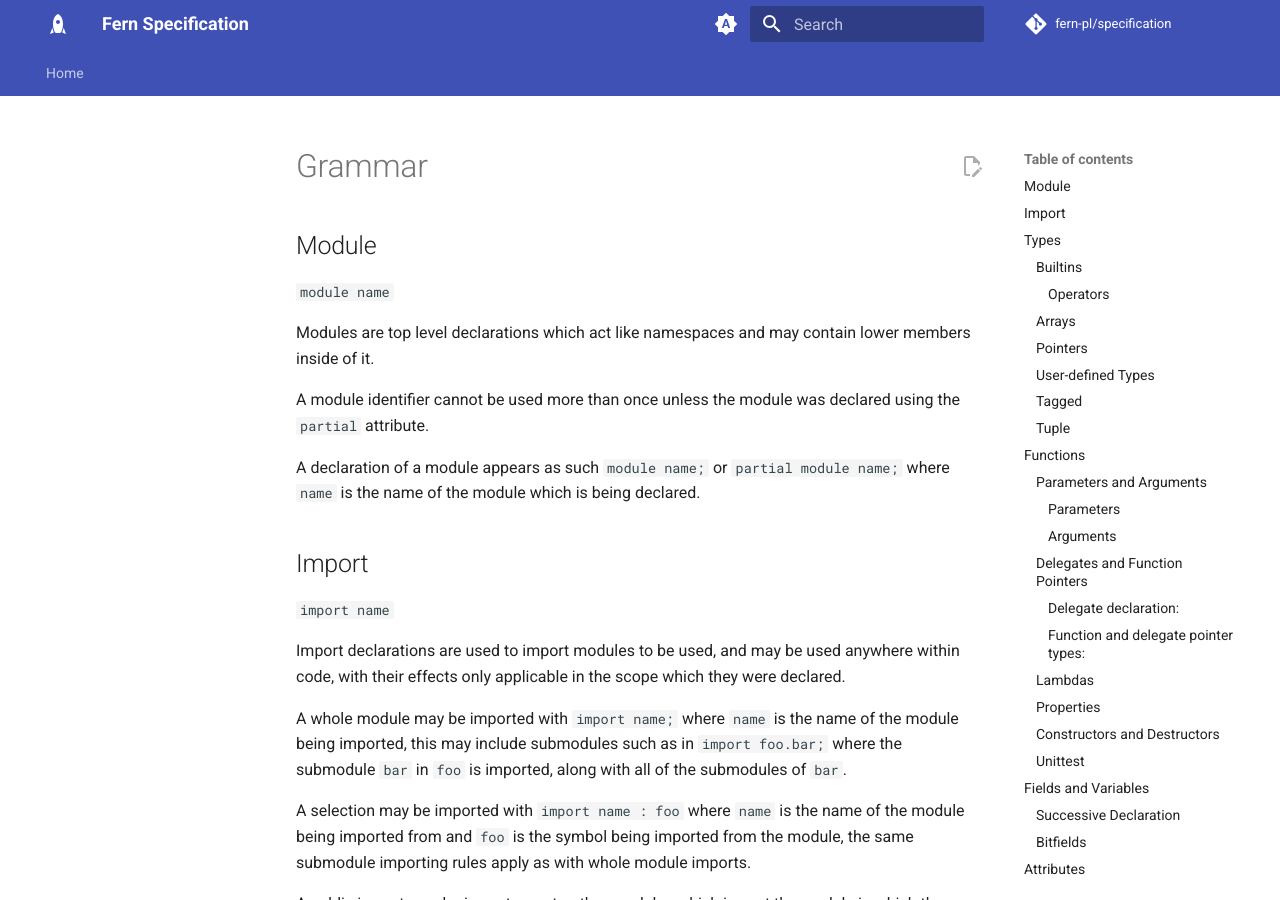
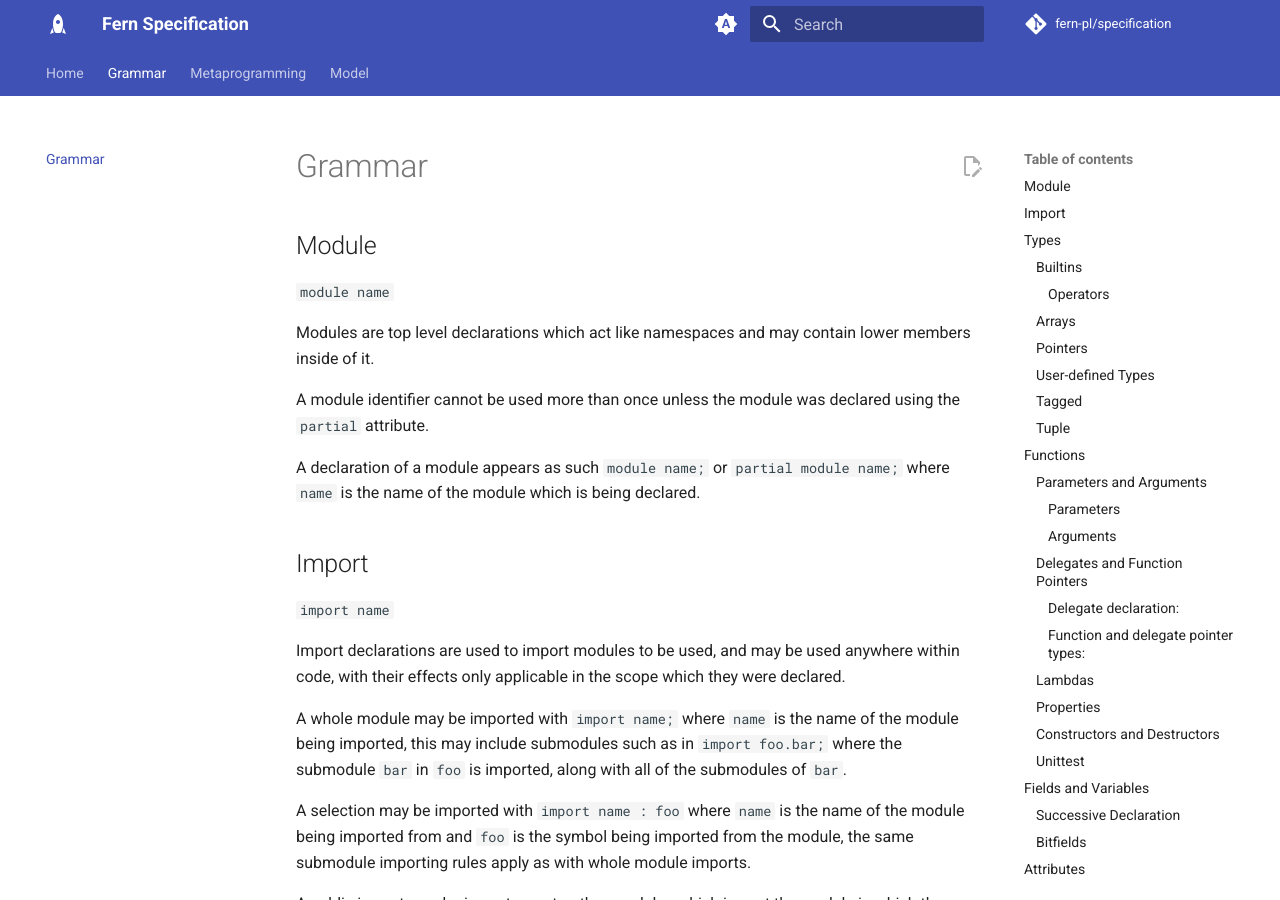
Before and after one commit to fern-pl/specification, an MkDocs documentation site: the page built from specification/grammar.md, in a window 1280 px wide and 900 px high. Built offline with MkDocs 1.6.1 and Material for MkDocs 9.7.7, drawn with Linux system fonts in a browser that asks for light colours; comment, search, counter and statistics services are not loaded; some of the changed text lies outside the part shown.

Commit message:
Update mkdocs.yml

```diff
--- a/mkdocs.yml
+++ b/mkdocs.yml
@@ -28,6 +28,9 @@ docs_dir: "specification"
 
 nav:
   - Home: index.md
+  - Grammar: grammar.md
+  - Metaprogramming: metaprogramming.md
+  - Model: model.md
 # concepts.md  fnc.md  grammar.md  index.md  lexical.md  metaprogramming.md  model.md
 
 
```
